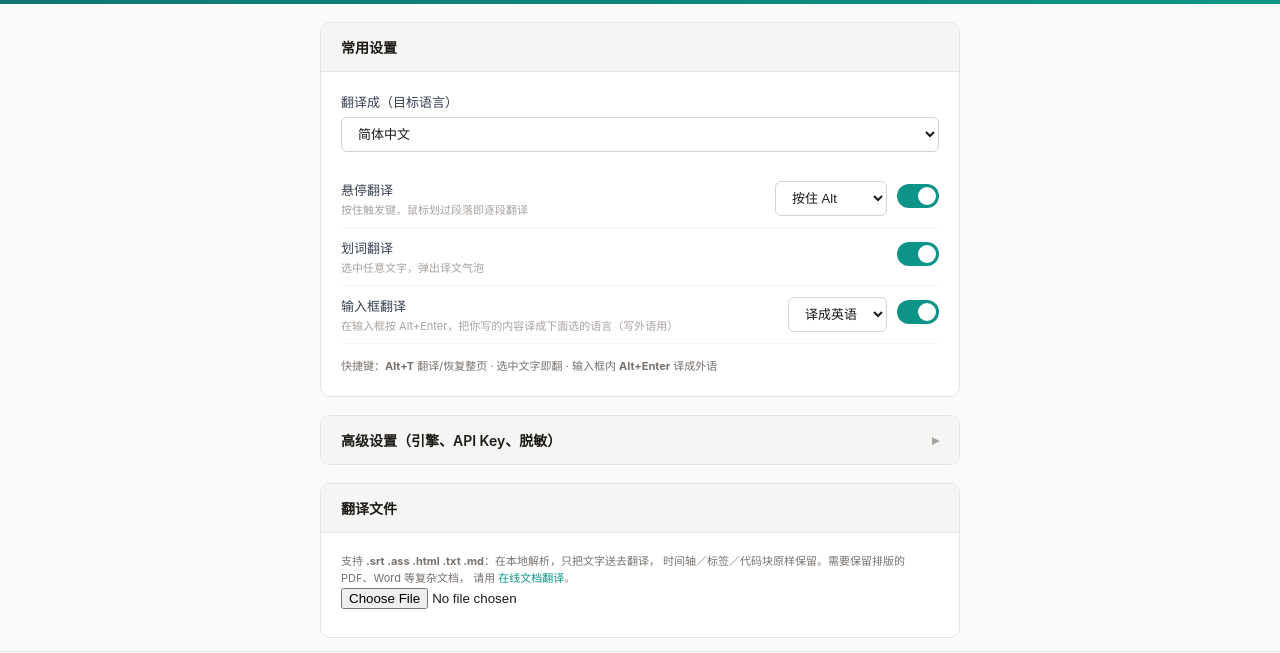
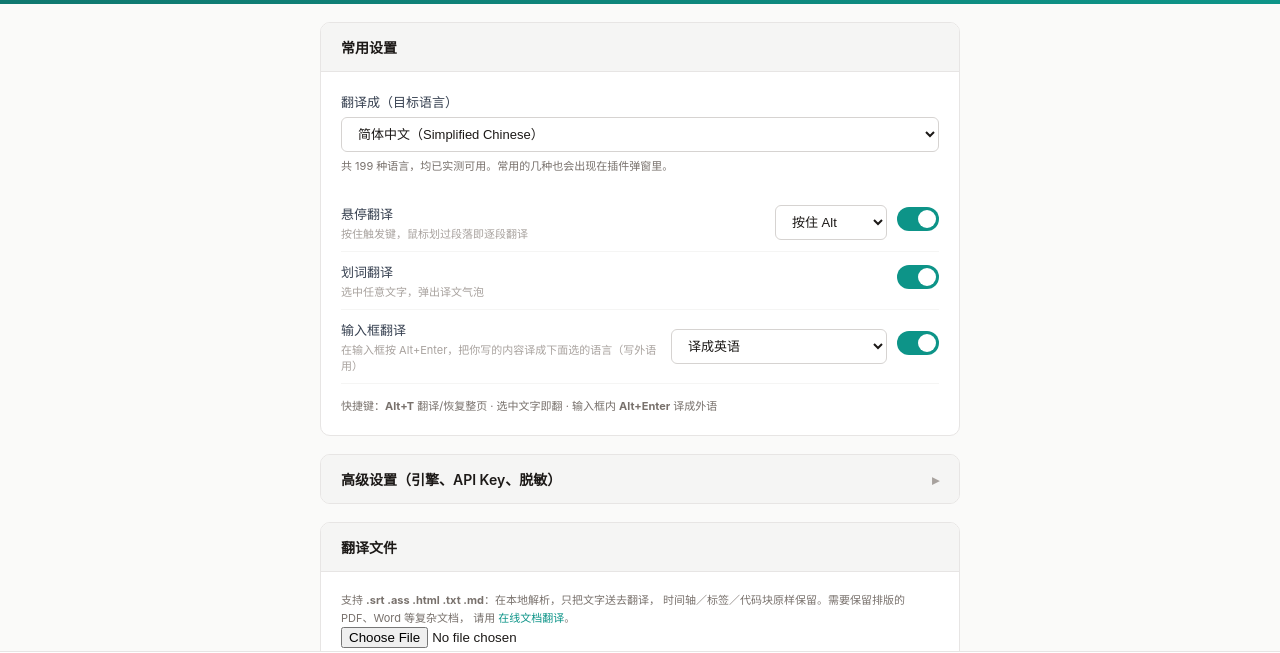
Before and after one commit to OpenImmersive/Open-Immersive-Translator, a browser extension: page options.html in a window 1280 px wide. Shown: the part 82-735 px from the top of the page. Drawn offline with Linux system fonts and the light colour scheme.

Commit message:
feat(ui): common languages in the popup, the full list in settings
The popup stays short with twenty everyday languages; picking something rare in
settings appends it to the popup list so the current choice is always visible.

```diff
--- a/options.html
+++ b/options.html
@@ -135,19 +135,8 @@
       <div class="card-body">
         <div class="form-group">
           <label>翻译成（目标语言）</label>
-          <select id="defLang">
-            <option value="zh-CN">简体中文</option>
-            <option value="zh-TW">繁体中文</option>
-            <option value="en">English（英语）</option>
-            <option value="ja">日本語（日语）</option>
-            <option value="ko">한국어（韩语）</option>
-            <option value="fr">Français（法语）</option>
-            <option value="de">Deutsch（德语）</option>
-            <option value="es">Español（西班牙语）</option>
-            <option value="ru">Русский（俄语）</option>
-            <option value="pt">Português（葡萄牙语）</option>
-            <option value="it">Italiano（意大利语）</option>
-          </select>
+          <select id="defLang"></select>
+          <p class="hint">共 199 种语言，均已实测可用。常用的几种也会出现在插件弹窗里。</p>
         </div>
 
         <div class="toggle-row">
@@ -182,15 +171,7 @@
             <div class="t-desc">在输入框按 Alt+Enter，把你写的内容译成下面选的语言（写外语用）</div>
           </div>
           <div class="t-right">
-            <select id="selInputLang">
-              <option value="en">译成英语</option>
-              <option value="ja">译成日语</option>
-              <option value="ko">译成韩语</option>
-              <option value="fr">译成法语</option>
-              <option value="de">译成德语</option>
-              <option value="es">译成西语</option>
-              <option value="zh-CN">译成中文</option>
-            </select>
+            <select id="selInputLang"></select>
             <label class="switch"><input type="checkbox" id="swInput" /><span class="slider"></span></label>
           </div>
         </div>
@@ -325,6 +306,7 @@
     · 无数据收集，无遥测
   </div>
 
+  <script src="languages.js"></script>
   <script src="file-translate.js"></script>
   <script src="options.js"></script>
 </body>
--- a/options.js
+++ b/options.js
@@ -4,7 +4,24 @@ const api = typeof browser !== 'undefined' ? browser : chrome;
 
 // ===== 加载设置 =====
 
+// 语言下拉全部从共享表生成：设置页给全量 199 种，输入框翻译同样全量
+// （写外语的场景没理由比读外语少选项）。
+function fillLanguageSelects() {
+  for (const sel of [document.getElementById('defLang'), document.getElementById('selInputLang')]) {
+    if (!sel || sel.options.length) continue;
+    const toInput = sel.id === 'selInputLang';
+    for (const [code, en, zh] of YLLangs.ALL) {
+      const o = document.createElement('option');
+      o.value = code;
+      const label = zh === en ? en : `${zh}（${en}）`;
+      o.textContent = toInput ? `译成${zh === en ? en : zh}` : label;
+      sel.appendChild(o);
+    }
+  }
+}
+
 async function loadSettings() {
+  fillLanguageSelects();
   const data = await getStorage([
     'targetLang', 'engine', 'apiKeys', 'sensitiveMask',
     'hoverTranslate', 'hoverKey', 'selectionTranslate',
```
Also changed, not shown: popup.html (+3 -12 lines), popup.js (+17 -0 lines).
